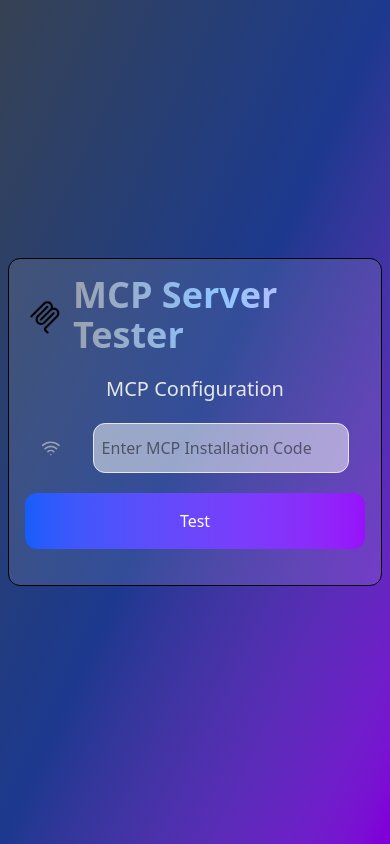
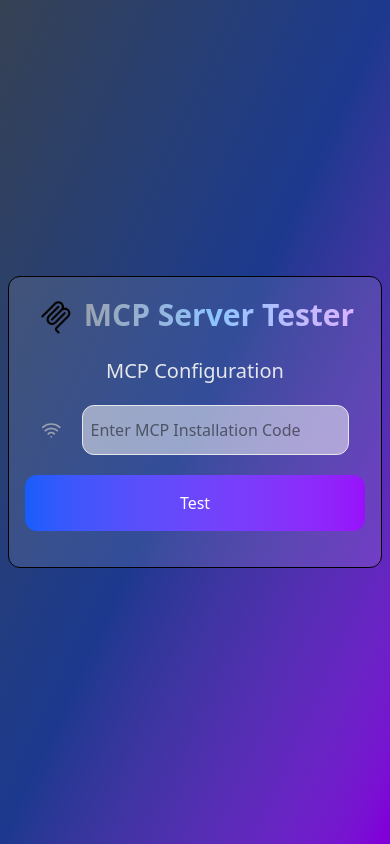
Before and after one commit to rahul-1901/mcpConfig, a React (Vite) app in the folder digital-intern/: page / in a window 390 px wide. Built offline with nearby package versions, Linux system fonts and the light colour scheme.

Commit message:
littleChnages

```diff
--- a/digital-intern/src/Mcp.jsx
+++ b/digital-intern/src/Mcp.jsx
@@ -54,7 +54,7 @@ const Mcp = () => {
                 <div className='w-full h-auto max-w-3xl border border-black bg-white/10 p-4 rounded-xl'>
                     <div className='flex items-center justify-center gap-2'>
                         <img src={mcpLogo} className='h-10 mt-1'></img>
-                        <h1 className="text-4xl font-bold bg-clip-text text-transparent bg-gradient-to-r from-gray-400 via-blue-300 to-purple-300">
+                        <h1 className="text-3xl md:text-4xl font-bold bg-clip-text text-transparent bg-gradient-to-r from-gray-400 via-blue-300 to-purple-300">
                             MCP Server Tester
                         </h1>
                     </div>
@@ -64,7 +64,7 @@ const Mcp = () => {
                             <p className='text-gray-200 mb-5 text-xl'>
                                 MCP Configuration
                             </p>
-                            <div className="w-full flex items-center gap-8 px-4">
+                            <div className="w-full flex items-center gap-5 md:gap-8 px-4">
                                 <Wifi className="text-gray-400" />
                                 <input
                                     type="text"
```
